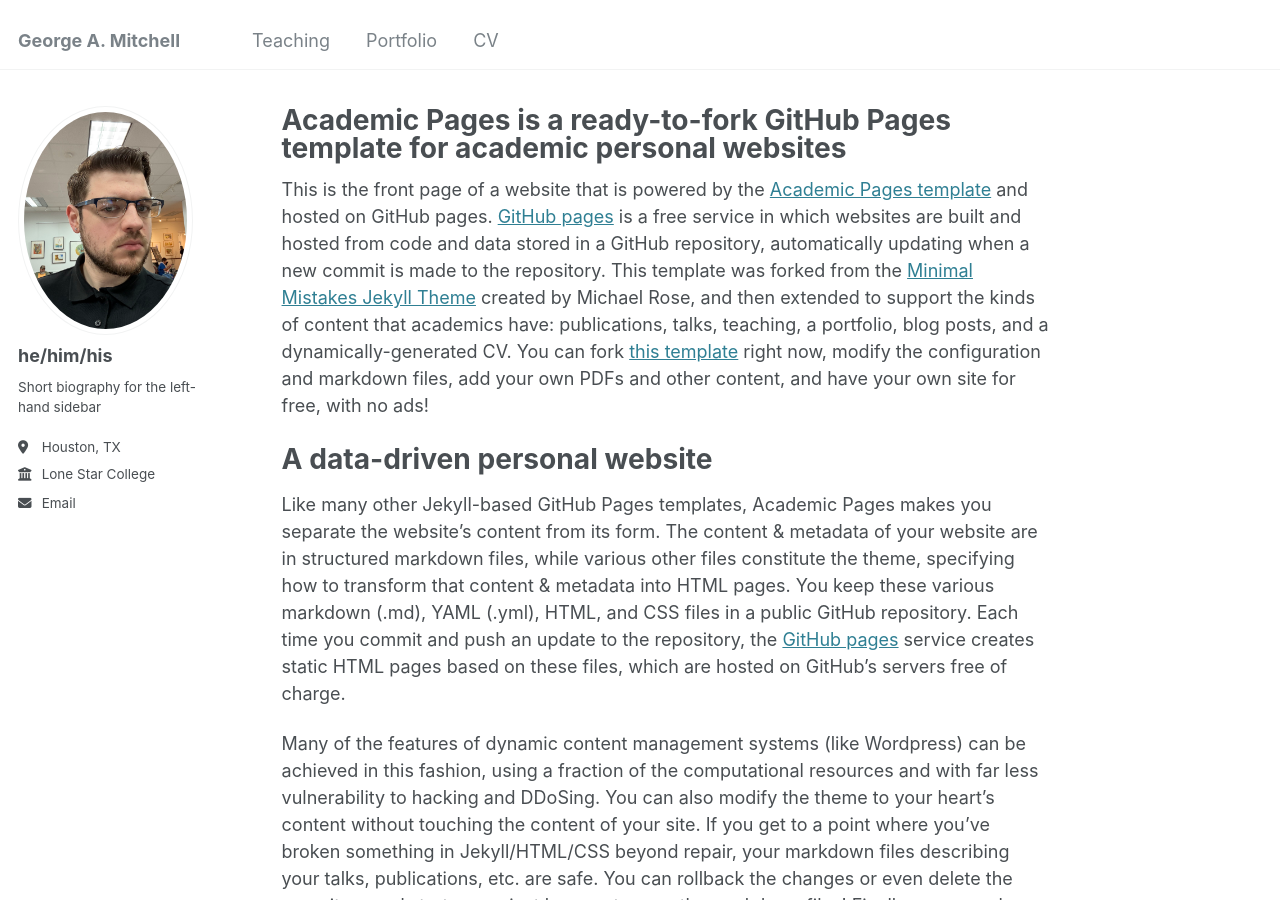
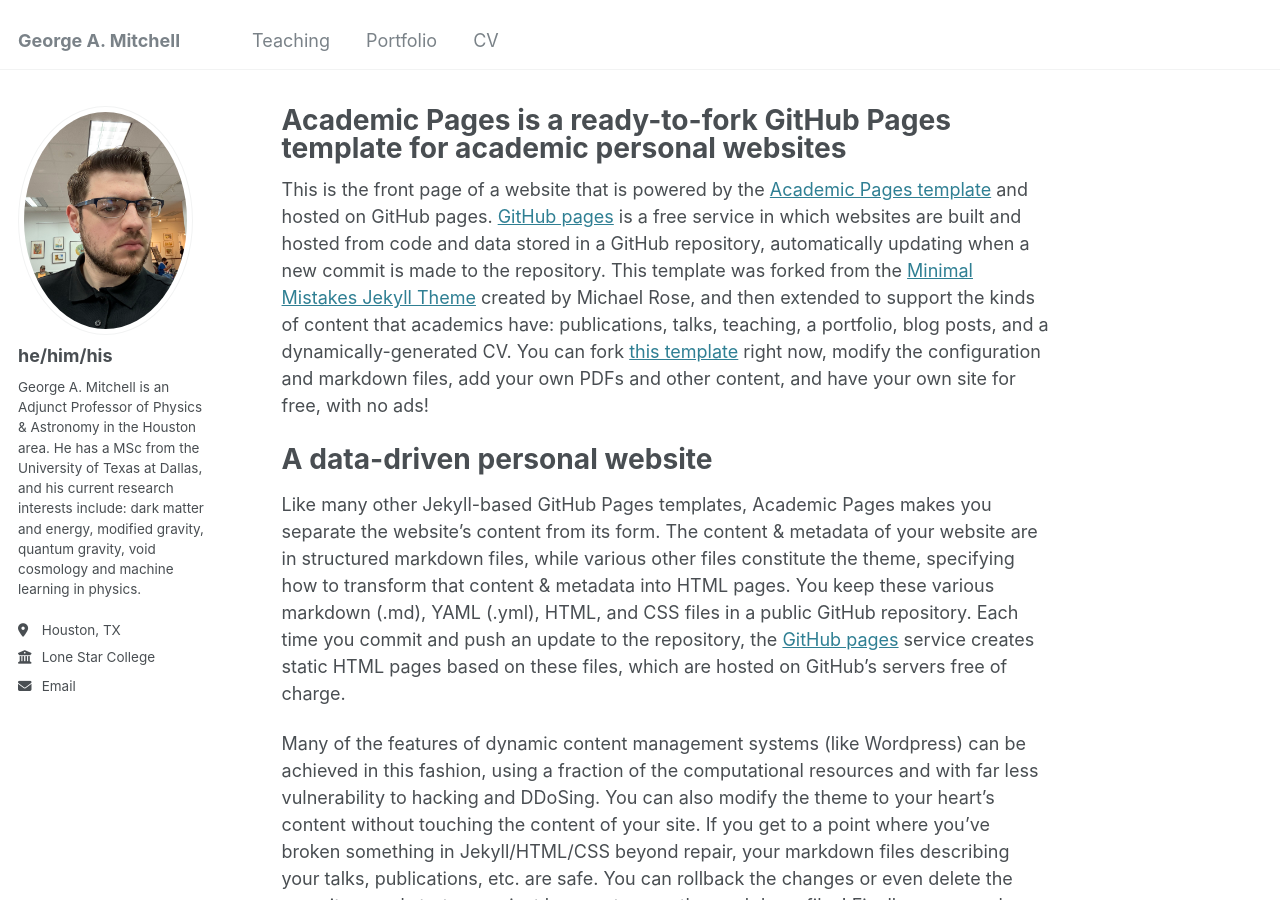
Before and after one commit to ga-mitchell/ga-mitchell.github.io, a Jekyll site: the page built from _pages/about.md, in a window 1280 px wide and 900 px high. Built offline with Jekyll 4.4.1, drawn with Linux system fonts in a browser that asks for light colours.

Commit message:
Update _config.yml

```diff
--- a/_config.yml
+++ b/_config.yml
@@ -24,7 +24,11 @@ author:
   avatar           : "profile.jpeg"
   name             : "he/him/his"
   pronouns         : # example: "she/her"
-  bio              : "Short biography for the left-hand sidebar"
+  bio              : "George A. Mitchell is an Adjunct Professor of Physics &
+                      Astronomy in the Houston area. He has a MSc from the University
+                      of Texas at Dallas, and his current research interests include:
+                      dark matter and energy, modified gravity, quantum gravity,
+                      void cosmology and machine learning in physics."
   location         : "Houston, TX"
   employer         : "Lone Star College"
   uri              : # URL
```
